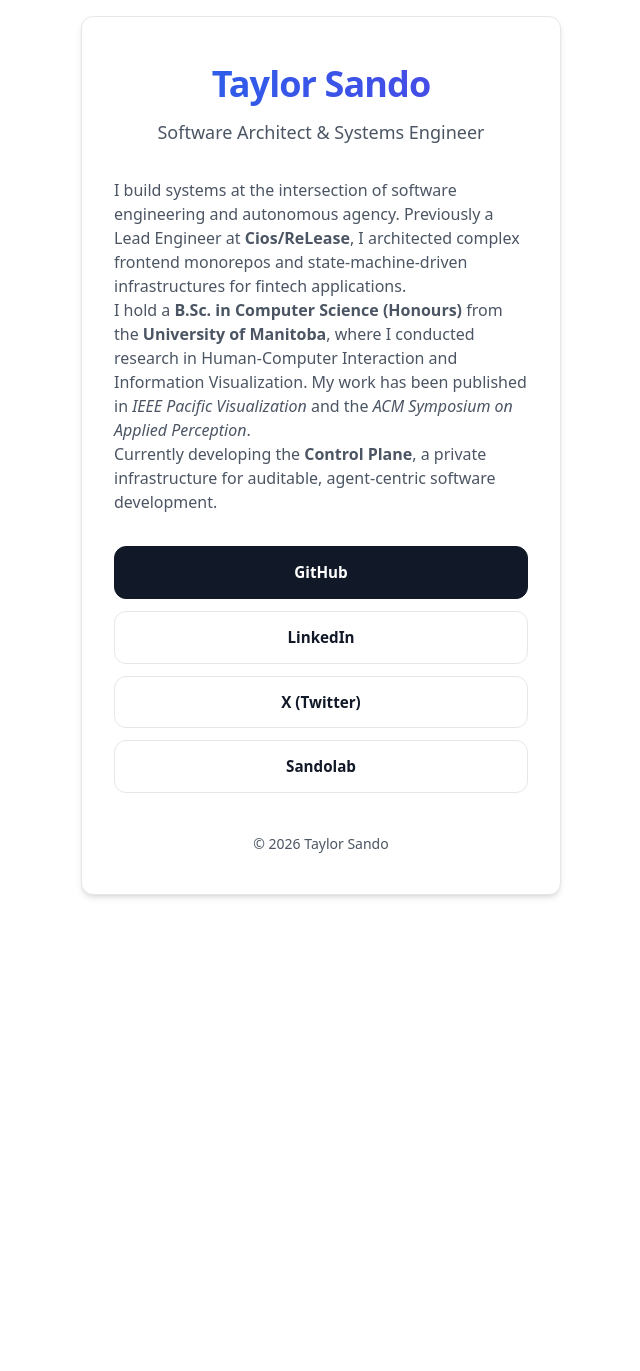
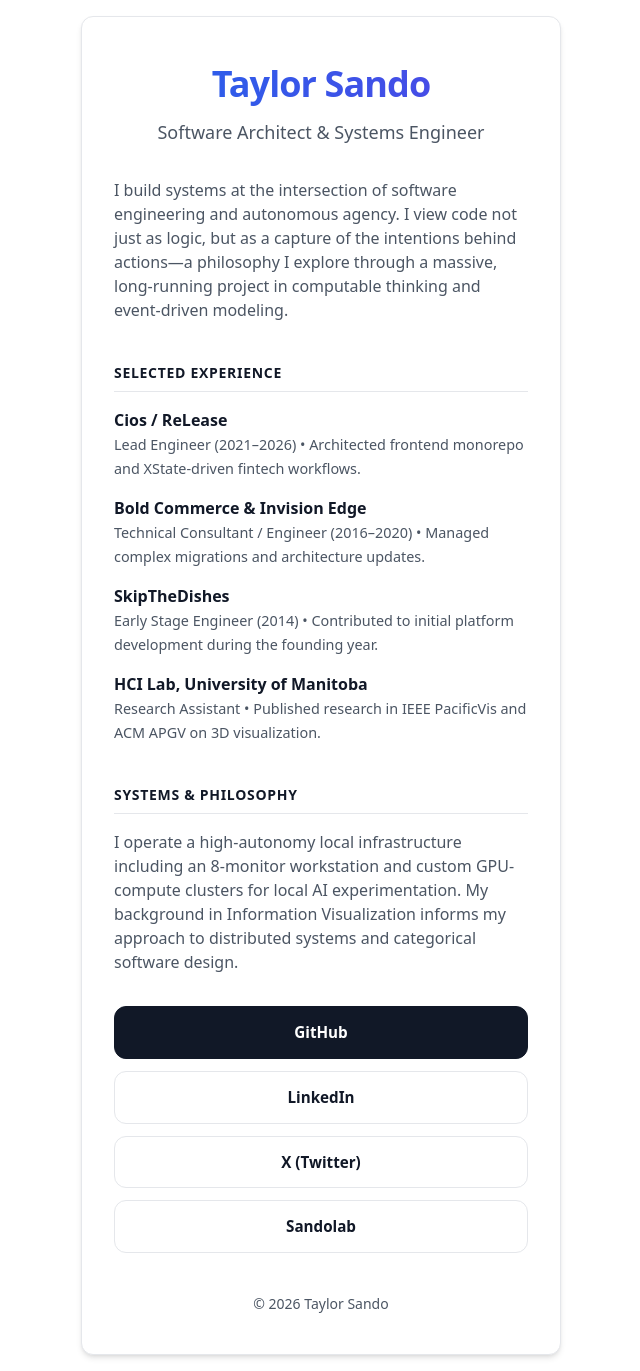
Before and after one commit to taylorSando/taylorSando.github.io, a Jekyll site: the page built from index.html, in a window 1280 px wide. Shown: the whole page, without its empty margins (319-959 px from the left). Built offline with Jekyll 4.4.1, drawn with Linux system fonts in a browser that asks for light colours; before the commit the page ends 911 px from its top, so only the background shows below that.

Commit message:
docs: add detailed journey and systems philosophy sections

```diff
--- a/css/landing.css
+++ b/css/landing.css
@@ -87,6 +87,38 @@ body {
   text-align: left;
 }
 
+.section-title {
+  font-size: 0.875rem;
+  font-weight: 700;
+  text-transform: uppercase;
+  letter-spacing: 0.05em;
+  color: var(--text-main);
+  margin: 2.5rem 0 1rem;
+  border-bottom: 1px solid var(--border-color);
+  padding-bottom: 0.5rem;
+  text-align: left;
+}
+
+.journey-list {
+  list-style: none;
+  text-align: left;
+  margin-bottom: 2rem;
+}
+
+.journey-item {
+  margin-bottom: 1rem;
+}
+
+.journey-item strong {
+  color: var(--text-main);
+  display: block;
+}
+
+.journey-item span {
+  font-size: 0.9rem;
+  color: var(--text-muted);
+}
+
 .links {
   display: flex;
   flex-direction: column;
--- a/index.html
+++ b/index.html
@@ -10,17 +10,37 @@ layout: landing
 <div class="bio">
   <p>
     I build systems at the intersection of software engineering and autonomous agency.
-    Previously a Lead Engineer at <strong>Cios/ReLease</strong>, I architected complex frontend monorepos
-    and state-machine-driven infrastructures for fintech applications.
+    I view code not just as logic, but as a capture of the intentions behind actions—a philosophy
+    I explore through a massive, long-running project in computable thinking and event-driven modeling.
   </p>
+</div>
+
+<h2 class="section-title">Selected Experience</h2>
+<ul class="journey-list">
+  <li class="journey-item">
+    <strong>Cios / ReLease</strong>
+    <span>Lead Engineer (2021–2026) • Architected frontend monorepo and XState-driven fintech workflows.</span>
+  </li>
+  <li class="journey-item">
+    <strong>Bold Commerce & Invision Edge</strong>
+    <span>Technical Consultant / Engineer (2016–2020) • Managed complex migrations and architecture updates.</span>
+  </li>
+  <li class="journey-item">
+    <strong>SkipTheDishes</strong>
+    <span>Early Stage Engineer (2014) • Contributed to initial platform development during the founding year.</span>
+  </li>
+  <li class="journey-item">
+    <strong>HCI Lab, University of Manitoba</strong>
+    <span>Research Assistant • Published research in IEEE PacificVis and ACM APGV on 3D visualization.</span>
+  </li>
+</ul>
+
+<h2 class="section-title">Systems & Philosophy</h2>
+<div class="bio" style="margin-top: 0;">
   <p>
-    I hold a <strong>B.Sc. in Computer Science (Honours)</strong> from the <strong>University of Manitoba</strong>,
-    where I conducted research in Human-Computer Interaction and Information Visualization. My work has been published
-    in <em>IEEE Pacific Visualization</em> and the <em>ACM Symposium on Applied Perception</em>.
-  </p>
-  <p>
-    Currently developing the <strong>Control Plane</strong>, a private infrastructure for auditable,
-    agent-centric software development.
+    I operate a high-autonomy local infrastructure including an 8-monitor workstation and
+    custom GPU-compute clusters for local AI experimentation. My background in
+    Information Visualization informs my approach to distributed systems and categorical software design.
   </p>
 </div>
 
```
